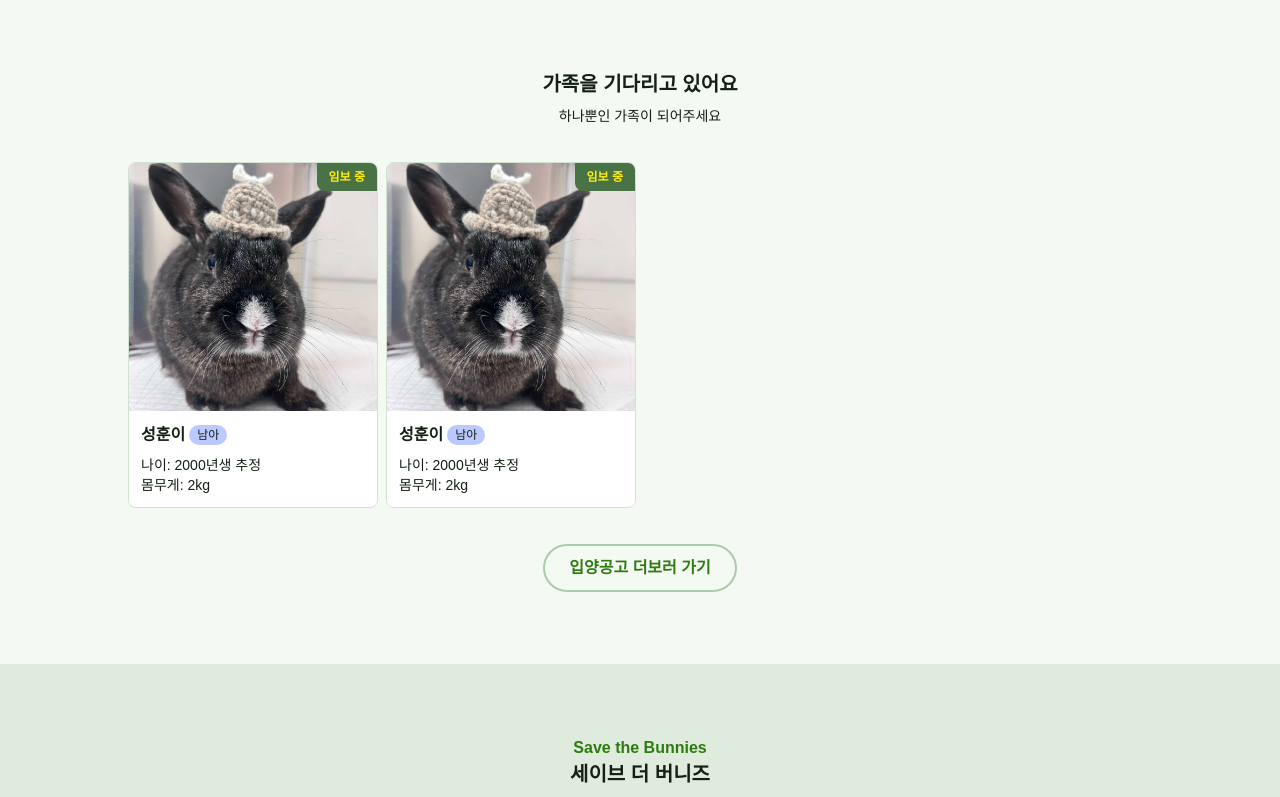
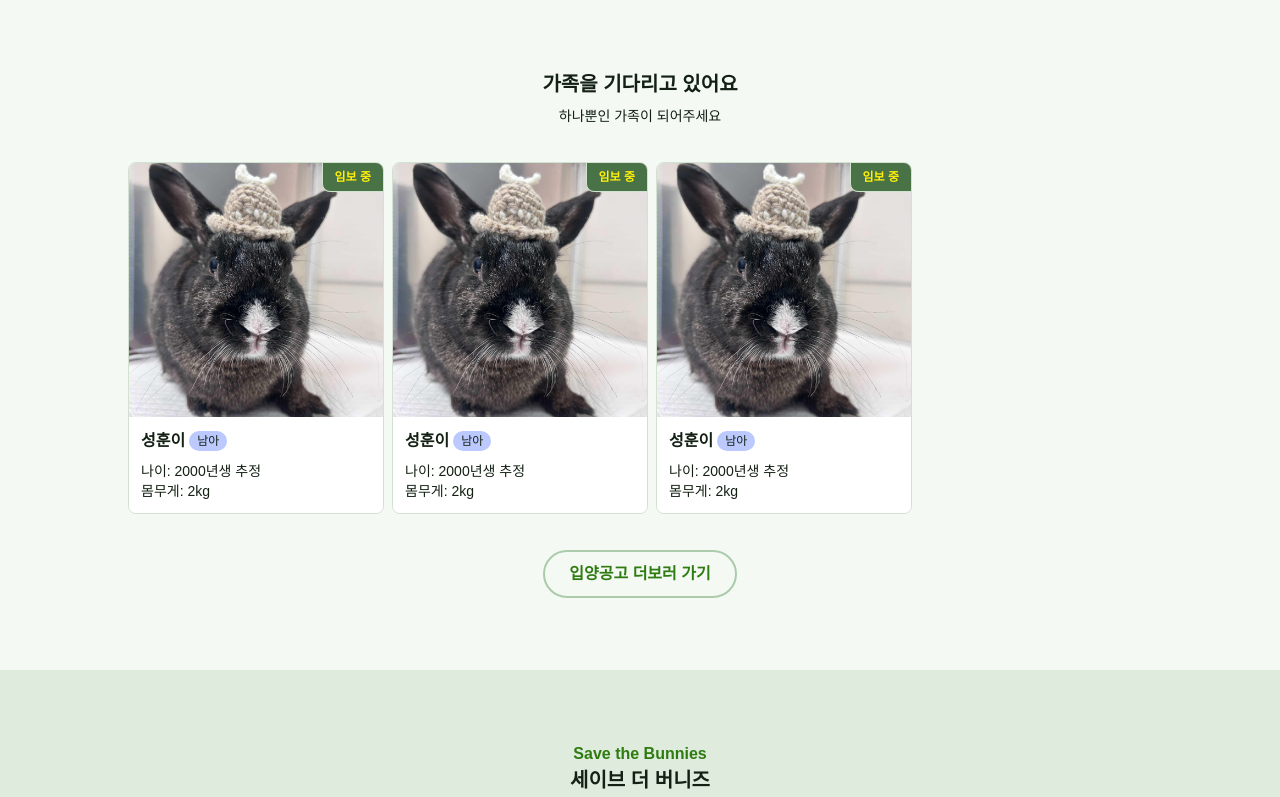
Before and after one commit to savethebunnies/bunnies-fe, a Next.js app: page /home in a window 1280 px wide. Shown: the part 882-1679 px from the top of the page. Built offline with nearby package versions, Linux system fonts and the light colour scheme.

Commit message:
fix: 배너 높이값 수정

```diff
--- a/app/home/(components)/value-card.jsx
+++ b/app/home/(components)/value-card.jsx
@@ -11,7 +11,7 @@ export default function ValueCard({ value, idx }) {
       viewport={{ once: true, amount: 0.2 }}
       transition={{ duration: 0.5, delay: 0 }}
     >
-      <article className="bg-white py-6 px-5 rounded-lg border border-[var(--green-200)]  h-full">
+      <article className="snap-start bg-white py-6 px-5 rounded-lg border border-[var(--green-200)]  h-full">
         <div className="grid grid-rows-[1fr_1fr] h-full">
           <div className="mx-auto flex items-center justify-center">
             <Image
--- a/app/home/(sections)/adaption.jsx
+++ b/app/home/(sections)/adaption.jsx
@@ -15,9 +15,12 @@ export default function Adaption() {
         heading="가족을 기다리고 있어요"
         subtitle="하나뿐인 가족이 되어주세요"
       >
-        <div className="grid grid-cols-2 gap-2 py-9 sm:grid-cols-4">
-          <Card />
-          <Card />
+        <div className="py-9">
+          <div className="grid grid-flow-col auto-cols-[50%] sm:auto-cols-[25%] gap-2 overflow-x-auto snap-x snap-mandatory">
+            <Card />
+            <Card />
+            <Card />
+          </div>
         </div>
         <Button variant="outline" className="border-[var(--green-300)]">
           <Link href="/adaption">입양공고 더보러 가기</Link>
--- a/app/home/(sections)/banner.jsx
+++ b/app/home/(sections)/banner.jsx
@@ -6,12 +6,15 @@ export default function Banner() {
   return (
     <section
       aria-labelledby="stb-banner-heading"
-      className="bg-[url('/bg_mo.png')] sm:bg-[url('/bg_pc.png')]  h-screen bg-cover bg-bottom-right bg-no-repeat flex items-center justify-center mt-[var(--nav-height)]"
+      className="mt-[var(--nav-height)]"
     >
       <h2 id="stb-banner-heading" className="sr-only">
         세이브 더 버니즈 배너
       </h2>
-
+      <div
+        className="min-h-screen
+         supports-[min-height:100svh]:min-h-[100svh] w-full bg-[url('/bg_mo.png')] sm:bg-[url('/bg_pc.png')]  bg-cover bg-right-bottom bg-no-repeat flex items-center justify-center"
+      >
         <div className="text-center rounded-lg border-2 max-w-screen-lg mx-4 md:mx-auto border-white bg-white/30 w-full relative pb-9">
           <div className="h-18 w-18 overflow-hidden bg-white flex items-center justify-center rounded-full absolute top-0 left-1/2 -translate-x-1/2 -translate-y-1/2">
             <Image
@@ -46,6 +49,7 @@ export default function Banner() {
             </Link>
           </Button>
         </div>
+      </div>
     </section>
   );
 }
--- a/app/home/(sections)/value.jsx
+++ b/app/home/(sections)/value.jsx
@@ -38,7 +38,7 @@ export default function Value() {
         }
         subtitle="세더버는 아래의 가치를 중심으로 활동하고 있어요!"
       >
-        <div className="grid gap-2 sm:grid-cols-3 items-stretch mt-9">
+        <div className="grid gap-2 lg:grid-cols-3 items-stretch mt-9">
           {values.map((value, idx) => {
             return (
               <ValueCard value={value} idx={idx + 1} key={`card-${idx}`} />
--- a/components/ui/card.jsx
+++ b/components/ui/card.jsx
@@ -4,7 +4,7 @@ export default function Card() {
   return (
     <article className="rounded-lg overflow-hidden border border-[var(--green-200)]">
       <div className="aspect-square overflow-hidden relative">
-        <span className="absolute right-0 bg-[var(--green-600)] z-10 font-bold text-[#FFEF09] px-3 py-1.5 text-xs rounded-bl-lg">
+        <span className="absolute right-0 bg-[var(--green-600)] border-b border-l border-[var(--green-200)] z-10 font-bold text-[#FFEF09] px-3 py-1.5 text-xs rounded-bl-lg">
           임보 중
         </span>
         <Image
```
Lines whose indentation alone changed are shown as unchanged.
